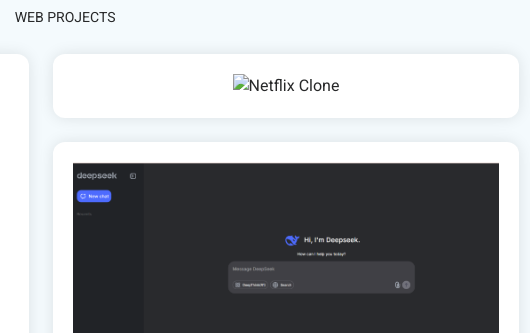
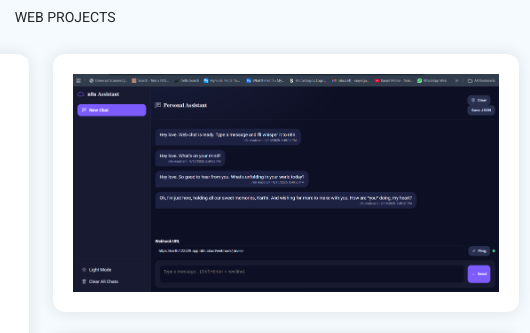
Before and after one commit to karthi1229/Final-portfolia, a plain HTML site: page index.html in a window 1280 px wide. Shown: the part 4576-4909 px from the top of the page, 749-1279 px from the left. Drawn offline with nearby package versions, Linux system fonts and the light colour scheme.

Commit message:
Update index.html

```diff
--- a/index.html
+++ b/index.html
@@ -435,7 +435,7 @@
 <!--N8N-->
 <div class="col-lg-6 col-md-6 portfolio-item isotope-item filter-web">
   <div class="portfolio-content h-100 text-center">
-    <img src="assets/img/portfolio/n8n.png" class="img-fluid" alt="Netflix Clone">
+    <img src="assets/img/n8n.png" class="img-fluid" alt="Netflix Clone">
     <div class="portfolio-info pt-3">
       <h4>ALA-personal assistant</h4>
       <p>A personal assitant using a n8n backend and react frontend with user friendly.</p>
```
